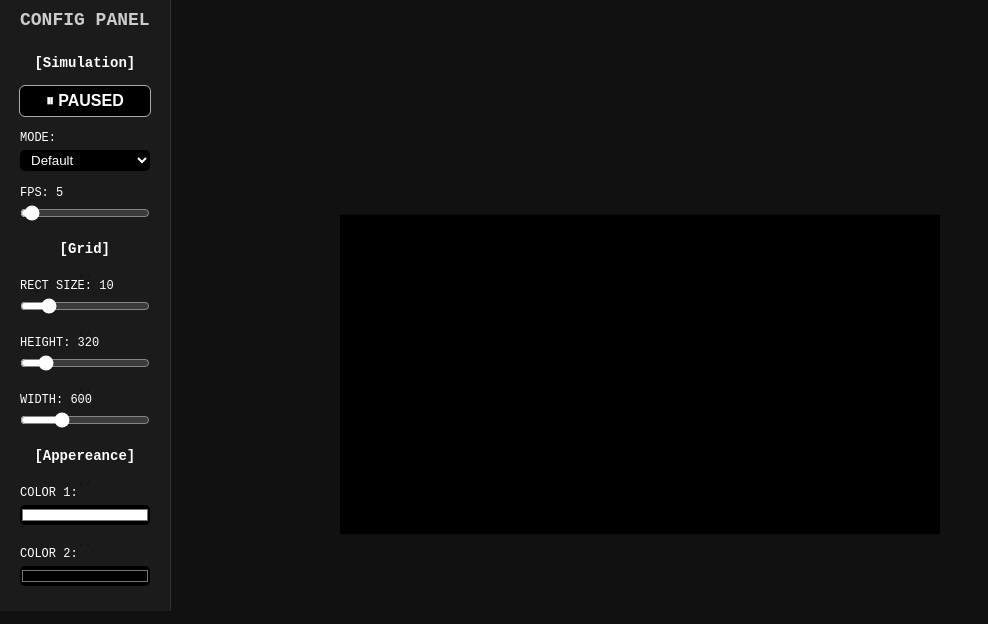
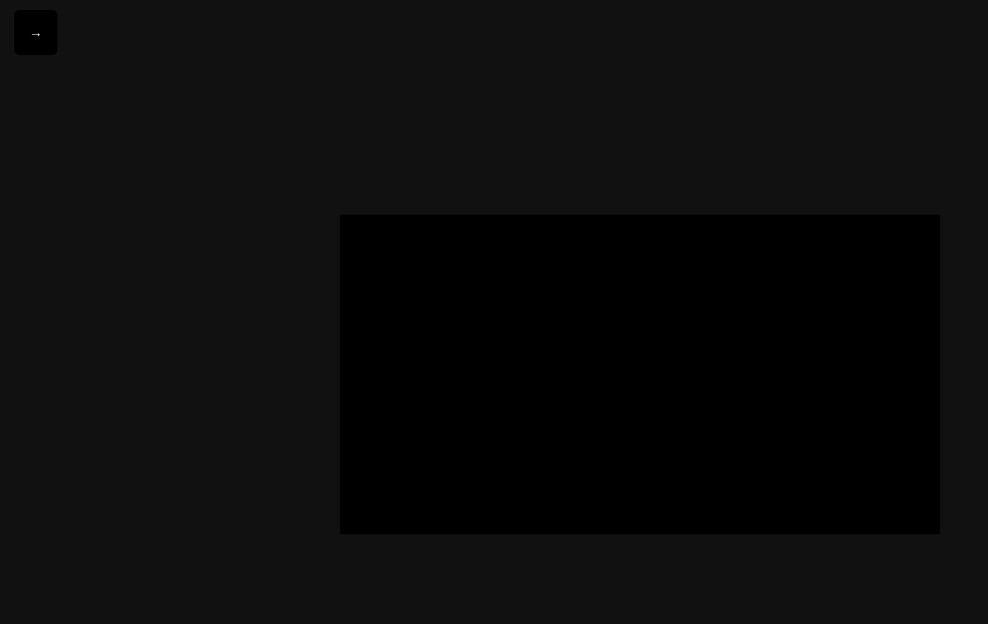
Before and after one commit to N-bred/simulation-playground, a Svelte app: page / in a window 1280 px wide. Shown: the top 624 px of the page, without its empty margins (0-988 px from the left). Built offline with nearby package versions, Linux system fonts and the light colour scheme.

Commit message:
Added panel animation

```diff
--- a/src/simulations/gameOfLife/panel.svelte
+++ b/src/simulations/gameOfLife/panel.svelte
@@ -10,6 +10,8 @@
   import { clamp, getContrastColor } from "@/utils";
 
   let paused_text = $derived(CONFIG.STATE.PAUSED ? "⏸ PAUSED" : "▶ RUNNING");
+  let contrastingText = $derived(getContrastColor(CONFIG.GRAPHICS.ACTIVE_COLOR.value) > 0.5 ? "#000" : "#fff");
+  let isShowing = $state(false);
 
   function clampInput(e: any, ref: { value: number }, min: number, max: number) {
     const newVal = clamp(Number(e.target.value), min, max);
@@ -17,10 +19,11 @@
     e.target.value = newVal;
   }
 
-  let contrastingText = $derived(getContrastColor(CONFIG.GRAPHICS.ACTIVE_COLOR.value) > 0.5 ? "#000" : "#fff");
 </script>
 
-<div class="status_bar" style="--selected-color: {CONFIG.GRAPHICS.ACTIVE_COLOR.value}; --contrasting-text: {contrastingText}">
+<div class="status_bar {isShowing ? "active" : ""}" style="--selected-color: {CONFIG.GRAPHICS.ACTIVE_COLOR.value}; --contrasting-text: {contrastingText}">
+  <button class="open" onclick={() => isShowing = !isShowing}>{isShowing ? "←" : "→"}</button>
+
   <h1>CONFIG PANEL</h1>
 
   <span class="divider">[Simulation]</span>
@@ -98,9 +101,11 @@
   }
 
   .status_bar {
+    width: 210px;
     position: absolute;
-    left: 0;
+    left: -210px;
     top: 0;
+    transition: left .3s ease-in-out;
     display: flex;
     flex-direction: column;
     align-items: center;
@@ -109,6 +114,10 @@
     background: rgba(30, 30, 30, 0.8);
     backdrop-filter: blur(5px);
     border-right: 1px solid rgba(255, 255, 255, 0.1);
+
+    &.active {
+      left: 0;
+    }
   }
 
   h1 {
@@ -157,7 +166,7 @@
     }
   }
 
-  button {
+  button:not(.open) {
     background: #000;
     outline: 1px solid #aaa;
     font-size: 16px;
@@ -175,4 +184,21 @@
       color: var(--contrasting-text);
     }
   }
+
+  .open {
+    position: absolute;
+    right: 0;
+    top: 0;
+    padding: 15px;
+    background: #000;
+    color: #fff;
+    border: none;
+    border-radius: 5px;
+    transform: translate(calc(100% + 15px), 10px);
+
+    &:hover {
+      cursor: pointer;
+      background: #222;
+    }
+  }
 </style>
```
